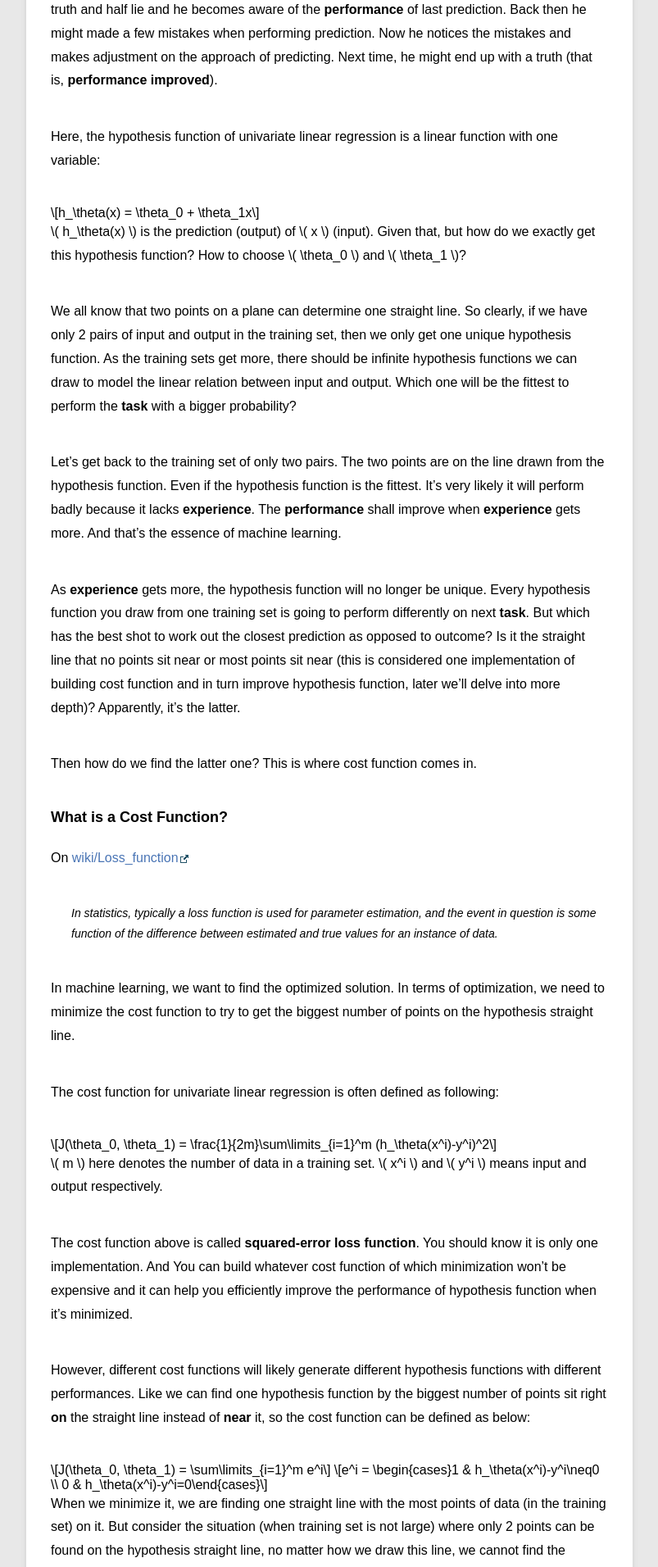
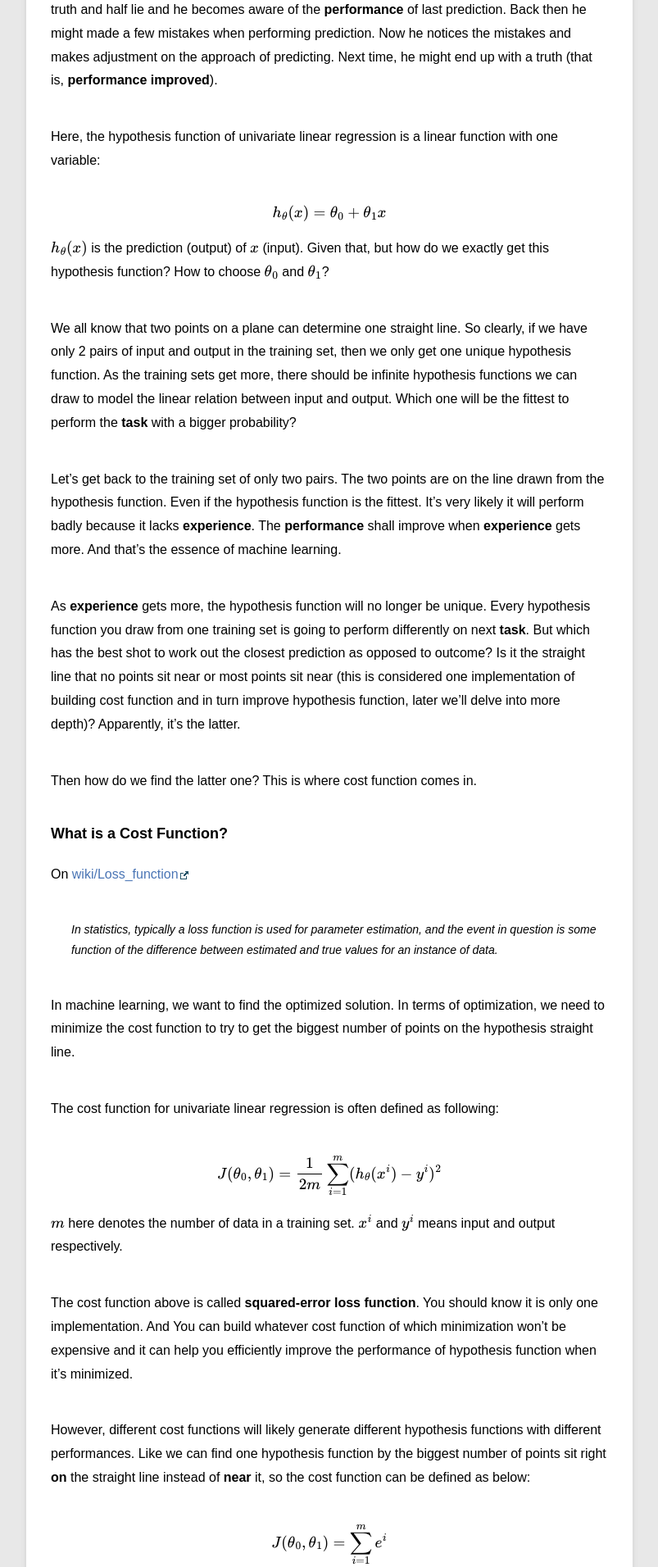
Before and after one commit to longtengz/longtengz.github.io, a Jekyll site: the page built from _posts/blog/2013-03-11-learning-machine-learning-part-one.md, in a window 1280 px wide. Shown: the part 3232-5144 px from the top of the page at 82% size, without its empty margins (78-881 px from the left). Built offline with Jekyll 4.4.1, drawn with Linux system fonts in a browser that asks for light colours; Markdown is read by kramdown in place of the engine named in the settings; formulas are drawn with MathJax 3; some of the changed text lies outside the part shown.

```diff
--- a/_layouts/default.html
+++ b/_layouts/default.html
@@ -14,6 +14,7 @@
     <link rel="shortcut icon" href="/favicon.ico" type="image/x-icon" />
     <link rel="alternate" type="application/atom+xml" title="Recent Entries" href="{{ site.feed }}" />
     <script src="/js/jquery-1.7.1.min.js" type="text/javascript"></script>
+    <script type="text/javascript" src="https://cdn.mathjax.org/mathjax/latest/MathJax.js?config=TeX-AMS-MML_HTMLorMML"></script>
 </head>
 <body>
 
@@ -23,9 +24,9 @@
             <a class="home-follow" href="#" title="Contact Me">+</a>
         </div>
         <div class="home-contact">
-            <a href="http://weibo.com" target="_blank" style="margin-left:-5px;"><img src="http://www.weibo.com/favicon.ico" alt="" width="25"/></a>
-            <a href="http://www.douban.com" target="_blank" style="text-align:center;"><img src="http://www.douban.com/favicon.ico" alt="" width="22"/></a>
-            <a href="http://instagram.com" target="_blank" style="text-align:right"><img src="http://d36xtkk24g8jdx.cloudfront.net/bluebar/00c6602/images/ico/favicon.ico" alt="" width="22"/></a>
+            <a href="http://stackoverflow.com/users/1916464/lucaz" target="_blank" title="StackOverflow"><img src="/images/Stackoverflow.png" alt="" width="24"/></a>
+            <a href="https://github.com/longtengz" target="_blank" title="Github"><img src="/images/Github.png" alt="" width="24"/></a>
+            <a href="http://cn.linkedin.com/in/longtengz" target="_blank" title="Linkedin"><img src="/images/Linkedin.png" alt="" width="24"/></a>
         </div>
     </div>
 
--- a/_posts/blog/2013-03-11-learning-machine-learning-part-one.md
+++ b/_posts/blog/2013-03-11-learning-machine-learning-part-one.md
@@ -106,18 +107,18 @@ In machine learning, we want to find the optimized solution. In terms of optimiz
 
 The cost function for univariate linear regression is often defined as following:
 
-$$ J(\theta_0, \theta_1) = \frac{1}{2m}\sum\limits_{i=1}^m (h_\theta(x^i)-y^i)^2 $$
+$$ J(\theta_0, \theta_1) = \frac{1}{2m}\sum\limits_{i=1}^{m} (h_\theta(x^{i})-y^{i})^{2} $$
 
 \\( m \\) here denotes the number of data in a training set.
-\\( x^i \\) and \\( y^i \\) means input and output respectively.
+\\( x^{i} \\) and \\( y^{i} \\) means input and output respectively.
 
 The cost function above is called **squared-error loss function**. You should know it is only one implementation. And You can build whatever cost function of which minimization won't be expensive and it can help you efficiently improve the performance of hypothesis function when it's minimized.
 
 However, different cost functions will likely generate different hypothesis functions with different performances. Like we can find one hypothesis function by the biggest number of points sit right **on** the straight line instead of **near** it, so the cost function can be defined as below:
 
-$$ J(\theta_0, \theta_1) = \sum\limits_{i=1}^m e^i $$
+$$ J(\theta_0, \theta_1) = \sum\limits_{i=1}^{m} e^{i} $$
 
-$$ e^i = \begin{cases}1 & h_\theta(x^i)-y^i\neq0 \\ 0 & h_\theta(x^i)-y^i=0\end{cases} $$
+$$ e^{i} = \begin{cases}1 & h_\theta(x^{i}) - y^{i} \neq 0 \\\\ 0 & h_\theta(x^{i}) - y^{i} = 0 \end{cases} $$
 
 When we minimize it, we are finding one straight line with the most points of data (in the training set) on it. But consider the situation (when training set is not large) where only 2 points can be found on the hypothesis straight line, no matter how we draw this line, we cannot find the minimal since each the cost function is always equal to 2. Therefore we can not determine the hypothesis function.
 
--- a/css/default.css
+++ b/css/default.css
@@ -140,8 +140,8 @@ h3.about {color:#777;margin-top:20px;font-size:22px;margin-bottom:10px}
 .home-menu-icon:hover,
 .home-follow:hover { color:#fff; text-decoration:none; }
 .home-contact { color:#fff; margin-top:2px; background:#000; padding:8px 0 7px; text-align:center; display:none;}
-.home-contact a { width:30px; display:inline-block; }
-.home-contact img { width:18px; }
+.home-contact a { width:36px; display:inline-block; }
+.home-contact img { width:24px; }
 
 @media screen and (max-width: 750px){
     body {font-size:14px;}
--- a/js/post.js
+++ b/js/post.js
@@ -27,7 +27,7 @@ $(document).ready(function(){
         var href = $(this).attr('href');
         if(href){
             if(href.indexOf('#') == 0){
-            }else if ( href.indexOf('/') == 0 || href.toLowerCase().indexOf('beiyuu.com')>-1 ){
+            }else if ( href.indexOf('/') == 0 || href.toLowerCase().indexOf('longtengz.github.io')>-1 ){
             }else if ($(element).has('img').length){
             }else{
                 $(this).attr('target','_blank');
```
Also changed, not shown: other parts of _posts/blog/2013-03-11-learning-machine-learning-part-one.md (+1 -0 lines), _posts/blog/2014-01-15-setting-up-jekyll-with-github.md (+5 -1 lines), _posts/blog/2014-03-12-difference-between-exec-and-spawn-of-Node.js-child_process.md (+1 -0 lines), _posts/blog/2014-05-15-hybrid-graphics-on-fedora.md (+1 -0 lines), images/Github.png (added), images/Linkedin.png (added), images/Stackoverflow.png (added).
